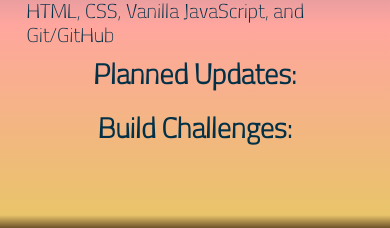
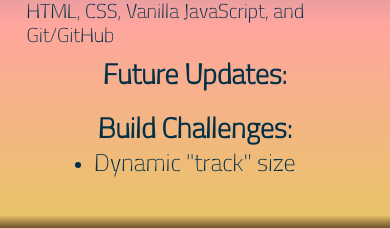
Before and after one commit to scubastove4/sm-portfolio, a React (Create React App) app: page /projects/1 in a window 390 px wide. Shown: the part 587-815 px from the top of the page. Built offline with nearby package versions, Linux system fonts and the light colour scheme.

Commit message:
add updates and challenges to pd page. style for 13 MB pro

```diff
--- a/src/App.css
+++ b/src/App.css
@@ -917,7 +917,7 @@ form button {
 
 #pd-tech-container,
 #pd-test-container,
-#pd-planned-updates,
+#pd-future-updates,
 #pd-challenges-container {
   display: flex;
   flex-direction: column;
@@ -957,7 +957,7 @@ form button {
 }
 
 #pd-test-container,
-#pd-planned-updates,
+#pd-future-updates,
 #pd-challenges-container {
   width: 30%;
 }
@@ -977,10 +977,16 @@ form button {
 }
 
 #pd-test-container,
-#pd-planned-updates,
+#pd-future-updates,
 #pd-challenges-container {
   color: #023047;
   /* align-self: flex-start; */
+}
+
+#pd-future-updates ul,
+#pd-challenges-container ul {
+  font-size: 1.5em;
+  margin-top: 1%;
 }
 
 #pd-test-title,
@@ -1444,7 +1450,7 @@ form button {
   #pd-tech-container,
   #pd-description,
   #pd-test-container,
-  #pd-planned-updates,
+  #pd-future-updates,
   #pd-challenges-container {
     width: 90%;
     margin-bottom: 5%;
--- a/src/assets/globals.js
+++ b/src/assets/globals.js
@@ -16,7 +16,7 @@ const projects = [
     site: 'https://runthehorses.surge.sh/',
     repo: 'https://github.com/scubastove4/Run-the-Horses',
     featured: false,
-    plannedUpdates: [],
+    futureUpdates: [],
     challenges: ['Dynamic "track" size']
   },
   {
@@ -32,7 +32,7 @@ const projects = [
     site: 'https://deja-brew-reviews.herokuapp.com/',
     repo: 'https://github.com/scubastove4/Deja_Brew',
     featured: true,
-    plannedUpdates: ['Responsive design', 'Integrate Google Maps API'],
+    futureUpdates: ['Responsive design', 'Integrate Google Maps API'],
     challenges: ['First fullstack deployment bugs', 'Integrating Google Maps']
   },
   {
@@ -48,7 +48,7 @@ const projects = [
     site: 'https://get-fitter-two.herokuapp.com/',
     repo: 'https://github.com/scubastove4/fitter-frontend',
     featured: true,
-    plannedUpdates: ['Responsive design', 'More intuitive flow'],
+    futureUpdates: ['Responsive design', 'More intuitive flow'],
     challenges: [
       'First time doing group Git',
       'Implementing optional file upload'
@@ -69,7 +69,7 @@ const projects = [
     site: 'https://www.buy-my-stuff-online.com',
     repo: 'https://github.com/scubastove4/buy-my-stuff',
     featured: true,
-    plannedUpdates: ['Responsive for web', 'Adjust credit card entry styling'],
+    futureUpdates: ['Responsive for web', 'Adjust credit card entry styling'],
     challenges: ['Integrating Stripe for payment processing']
   }
 ]
--- a/src/pages/ProjectDetails.js
+++ b/src/pages/ProjectDetails.js
@@ -22,7 +22,7 @@ const ProjectDetails = ({ loadProject, projectDetail }) => {
               alt={projectDetail.image ? projectDetail.name : 'image pending'}
             />
             <span id="pd-tech-container">
-              <h3 id="pd-tech-title">Technologies Used: </h3>
+              <h3 id="pd-tech-title">Technologies Used:</h3>
               <p id="pd-tech">{projectDetail.technologies}</p>
             </span>
           </div>
@@ -40,13 +40,25 @@ const ProjectDetails = ({ loadProject, projectDetail }) => {
                 )}
               </span>
             )}
-            <span id="pd-planned-updates">
-              <h3 id="pd-update-title">Planned Updates: </h3>
-              {/* <p id="pd-updates">{projectDetail.updates}</p> */}
+            <span id="pd-future-updates">
+              <h3 id="pd-update-title">Future Updates:</h3>
+              {projectDetail.futureUpdates.length > 0 ? (
+                <ul>
+                  {projectDetail.futureUpdates.map((update, index) => (
+                    <li key={index}>{update}</li>
+                  ))}
+                </ul>
+              ) : null}
             </span>
             <span id="pd-challenges-container">
-              <h3 id="pd-challenges-title">Build Challenges: </h3>
-              {/* <p id="pd-challenges">{projectDetail.challenges}</p> */}
+              <h3 id="pd-challenges-title">Build Challenges:</h3>
+              {projectDetail.challenges.length > 0 ? (
+                <ul>
+                  {projectDetail.challenges.map((challenge, index) => (
+                    <li key={index}>{challenge}</li>
+                  ))}
+                </ul>
+              ) : null}
             </span>
           </div>
         </div>
```
